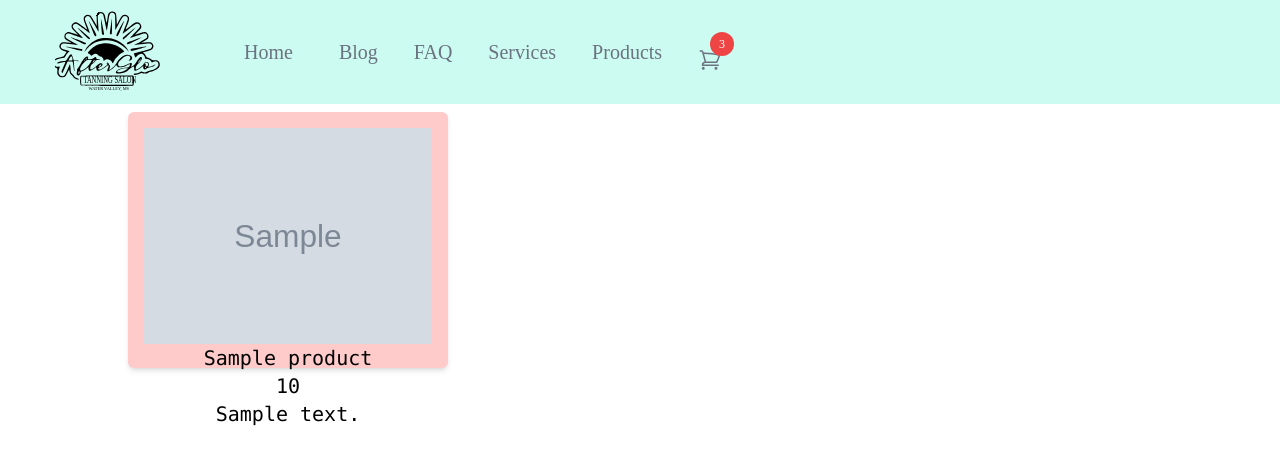
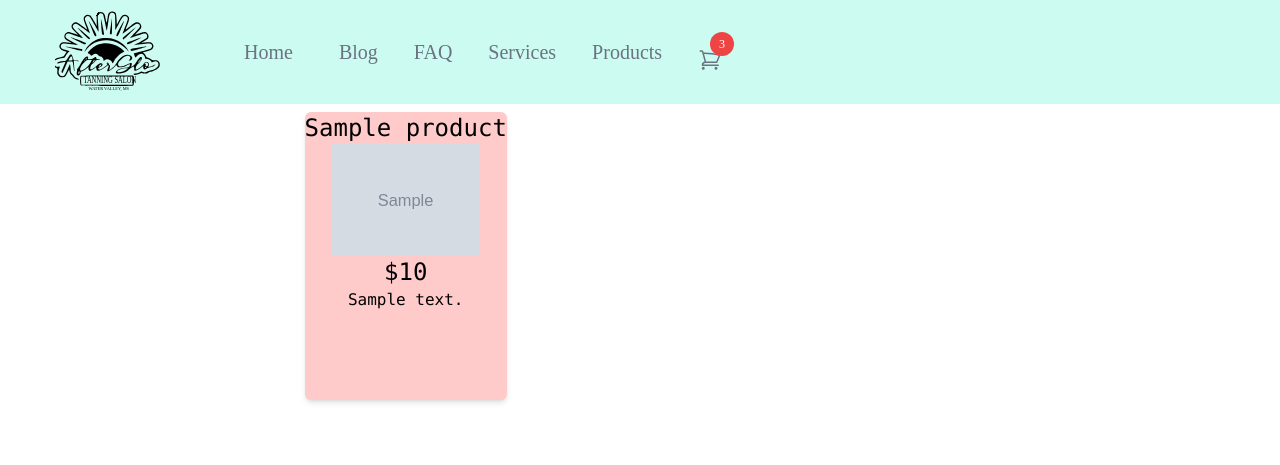
Before and after one commit to BlaineLambert/afterglo-backup, a Django app: page /products/ in a window 1280 px wide. Shown: the top 465 px of the page. Run offline with Django 4.2, Linux system fonts and the light colour scheme; tables that the repository leaves empty hold one stand-in row (values such as "Sample post"); grey boxes marked "Sample" are stand-in pictures; style sheets or scripts are compiled from the project's sources.

Commit message:
styling for products page

```diff
--- a/app/static/css/main.css
+++ b/app/static/css/main.css
@@ -674,6 +674,10 @@ video {
   height: 0.5rem;
 }
 
+.h-28 {
+  height: 7rem;
+}
+
 .h-36 {
   height: 9rem;
 }
@@ -682,8 +686,12 @@ video {
   height: 1.5rem;
 }
 
-.max-h-64 {
-  max-height: 16rem;
+.h-full {
+  height: 100%;
+}
+
+.max-h-72 {
+  max-height: 18rem;
 }
 
 .w-2 {
@@ -706,25 +714,24 @@ video {
   max-width: 80rem;
 }
 
-<<<<<<< HEAD
-.max-w-xs {
-  max-width: 20rem;
+.max-w-sm {
+  max-width: 24rem;
 }
 
 .grid-cols-3 {
   grid-template-columns: repeat(3, minmax(0, 1fr));
 }
 
-.grid-rows-4 {
-  grid-template-rows: repeat(4, minmax(0, 1fr));
+.grid-rows-5 {
+  grid-template-rows: repeat(5, minmax(0, 1fr));
 }
 
 .flex-col {
   flex-direction: column;
-=======
+}
+
 .flex-wrap {
   flex-wrap: wrap;
->>>>>>> 6e7b0b8c27adc05ad00a467ea506a5d95e6d4c9b
 }
 
 .items-center {
@@ -737,10 +744,6 @@ video {
 
 .justify-between {
   justify-content: space-between;
-}
-
-.justify-evenly {
-  justify-content: space-evenly;
 }
 
 .gap-4 {
@@ -761,10 +764,6 @@ video {
 
 .whitespace-normal {
   white-space: normal;
-}
-
-.break-words {
-  overflow-wrap: break-word;
 }
 
 .rounded-full {
@@ -817,13 +816,8 @@ video {
   padding: 0.75rem;
 }
 
-<<<<<<< HEAD
-.p-4 {
-  padding: 1rem;
-=======
 .p-5 {
   padding: 1.25rem;
->>>>>>> 6e7b0b8c27adc05ad00a467ea506a5d95e6d4c9b
 }
 
 .px-2 {
@@ -871,22 +865,15 @@ video {
 
 .text-center {
   text-align: center;
-<<<<<<< HEAD
-}
-
-.align-top {
-  vertical-align: top;
 }
 
 .font-mono {
   font-family: ui-monospace, SFMono-Regular, Menlo, Monaco, Consolas, "Liberation Mono", "Courier New", monospace;
 }
 
-.text-7xl {
-  font-size: 4.5rem;
-  line-height: 1;
-=======
->>>>>>> 6e7b0b8c27adc05ad00a467ea506a5d95e6d4c9b
+.text-2xl {
+  font-size: 1.5rem;
+  line-height: 2rem;
 }
 
 .text-base {
@@ -897,11 +884,6 @@ video {
 .text-sm {
   font-size: 0.875rem;
   line-height: 1.25rem;
-}
-
-.text-xl {
-  font-size: 1.25rem;
-  line-height: 1.75rem;
 }
 
 .text-xs {
@@ -928,12 +910,12 @@ video {
   color: rgb(255 255 255 / var(--tw-text-opacity));
 }
 
-<<<<<<< HEAD
 .shadow-md {
   --tw-shadow: 0 4px 6px -1px rgb(0 0 0 / 0.1), 0 2px 4px -2px rgb(0 0 0 / 0.1);
   --tw-shadow-colored: 0 4px 6px -1px var(--tw-shadow-color), 0 2px 4px -2px var(--tw-shadow-color);
   box-shadow: var(--tw-ring-offset-shadow, 0 0 #0000), var(--tw-ring-shadow, 0 0 #0000), var(--tw-shadow);
-=======
+}
+
 .photoOverPicture {
   transform: translate(-50%, -50%);
   top: 50%;
@@ -946,7 +928,6 @@ video {
     top: 100%;
     margin-top: -45%;
   }
->>>>>>> 6e7b0b8c27adc05ad00a467ea506a5d95e6d4c9b
 }
 
 /* animation for title on photo */
--- a/app/templates/products.html
+++ b/app/templates/products.html
@@ -3,12 +3,14 @@
 <div class="flex justify-center">
   <div class="grid grid-cols-3 gap-4">
     {% for product in products %}
-    <section class="bg-red-200 max-w-xs m-2 align-top max-h-64 text-center text-xl p-4 m-10 grid grid-rows-4 break-words rounded-md shadow-md whitespace-normal font-mono">
-        <div class="flex flex-col items-center justify-evenly">
-            <img src="{{ product.photo.url }}" alt="image">
-            <p>{{ product.name }}</p>
-            <p>{{ product.price }}</p>
-            <p>{{ product.desc }}</p>
+    <section class="bg-red-200 max-w-sm m-2 max-h-72 m-10 grid grid-rows-5 rounded-md shadow-md whitespace-normal font-mono">
+        <div class="flex flex-col items-center justify-between h-full">
+            <div class="text-2xl text-center">{{ product.name }}</div>
+            <img src="{{ product.photo.url }}" alt="{{ product.name }}" class="h-28">
+            <div class="text-center text-2xl">${{ product.price }}</div>
+            <div class="text-center">
+                <p>{{ product.desc }}</p>
+            </div>
         </div>
     </section>
     {% endfor %}
--- a/config/urls.py
+++ b/config/urls.py
@@ -27,3 +27,6 @@ urlpatterns = [
     path('products/', products, name="products")
 
 ]
+
+if settings.DEBUG:
+    urlpatterns += static(settings.MEDIA_URL, document_root=settings.MEDIA_ROOT)
```
Also changed, not shown: app/static/images/lotion.png (added), media/app/uploads/suntanner.jpg (added), media/app/uploads/suntanner_IpjEHq8.jpg (added), media/app/uploads/tanning.webp (added).
